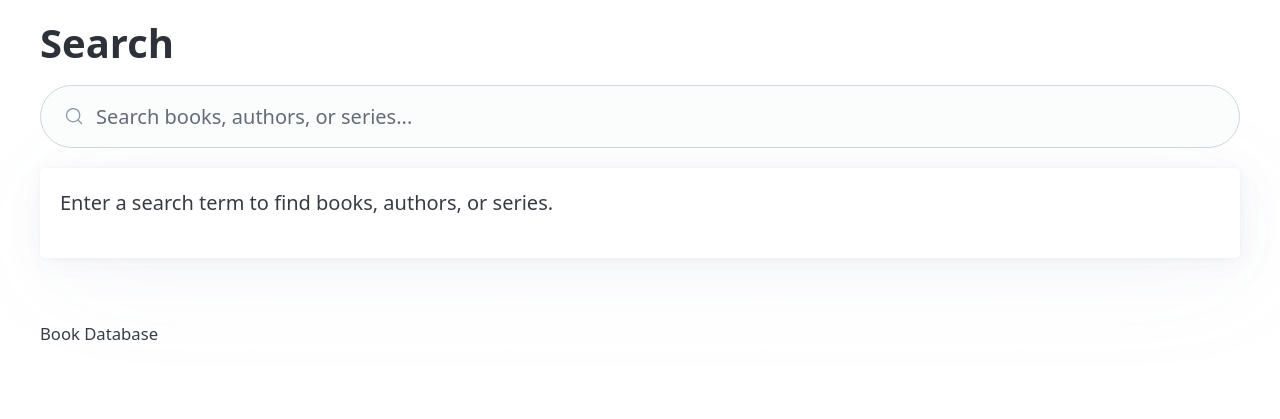
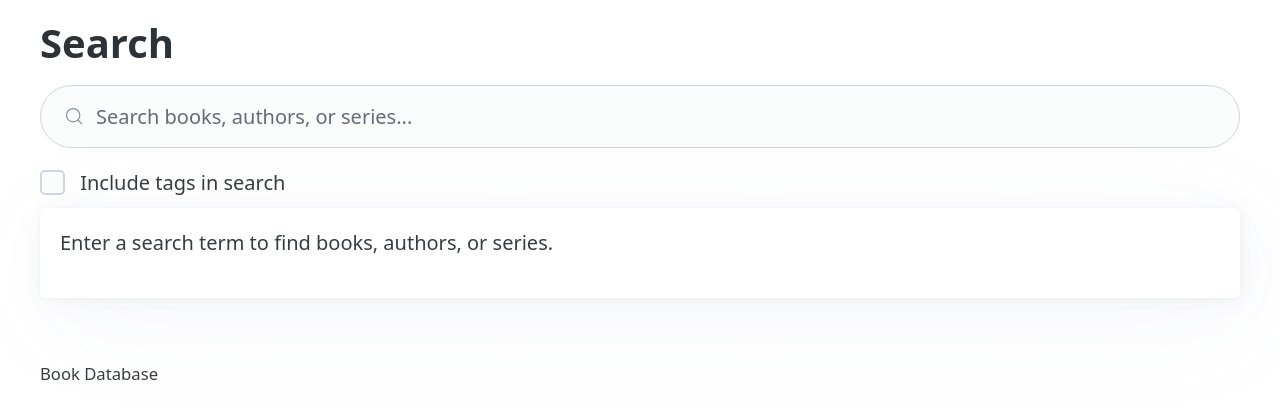
Before and after one commit to wyldphyre/bookdatabase, a Flask app: page /search in a window 1280 px wide. Shown: the part 70-489 px from the top of the page. Run offline with Flask 3, Linux system fonts and the light colour scheme; some libraries are stand-ins or nearby versions.

Commit message:
Add option to include tags in search results
Co-Authored-By: Claude Opus 4.6 <noreply@anthropic.com>

```diff
--- a/app.py
+++ b/app.py
@@ -1101,28 +1101,44 @@ def series_update_count(id):
 @app.route('/search')
 def search():
     query = request.args.get('q', '').strip()
+    include_tags = request.args.get('tags') == '1'
     books = []
     authors = []
     series_results = []
 
     if query:
         # Search books
+        book_filters = [
+            Book.title.ilike(f'%{query}%'),
+            Book.subtitle.ilike(f'%{query}%'),
+            Book.description.ilike(f'%{query}%')
+        ]
+        if include_tags:
+            book_filters.append(
+                Book.tags.any(Tag.name.ilike(f'%{query}%'))
+            )
         books = Book.query.filter(
-            db.or_(
-                Book.title.ilike(f'%{query}%'),
-                Book.subtitle.ilike(f'%{query}%'),
-                Book.description.ilike(f'%{query}%')
-            )
+            db.or_(*book_filters)
         ).order_by(Book.title).limit(20).all()
 
         # Search authors
+        author_filters = [Author.name.ilike(f'%{query}%')]
+        if include_tags:
+            author_filters.append(
+                Author.tags.any(Tag.name.ilike(f'%{query}%'))
+            )
         authors = Author.query.filter(
-            Author.name.ilike(f'%{query}%')
+            db.or_(*author_filters)
         ).order_by(Author.name).limit(20).all()
 
         # Search series
+        series_filters = [Series.name.ilike(f'%{query}%')]
+        if include_tags:
+            series_filters.append(
+                Series.tags.any(Tag.name.ilike(f'%{query}%'))
+            )
         series_results = Series.query.filter(
-            Series.name.ilike(f'%{query}%')
+            db.or_(*series_filters)
         ).order_by(Series.name).limit(20).all()
 
     # For htmx requests, return just the results
@@ -1135,6 +1151,7 @@ def search():
 
     return render_template('search.html',
                          query=query,
+                         include_tags=include_tags,
                          books=books,
                          authors=authors,
                          series_results=series_results)
--- a/templates/search.html
+++ b/templates/search.html
@@ -11,7 +11,17 @@
            hx-get="{{ url_for('search') }}"
            hx-trigger="keyup changed delay:300ms"
            hx-target="#search-results"
-           hx-push-url="true">
+           hx-push-url="true"
+           hx-include="[name=tags]">
+    <label>
+        <input type="checkbox" name="tags" value="1" {% if include_tags %}checked{% endif %}
+               hx-get="{{ url_for('search') }}"
+               hx-trigger="change"
+               hx-target="#search-results"
+               hx-push-url="true"
+               hx-include="[name=q]">
+        Include tags in search
+    </label>
 </form>
 
 <div id="search-results">
```
